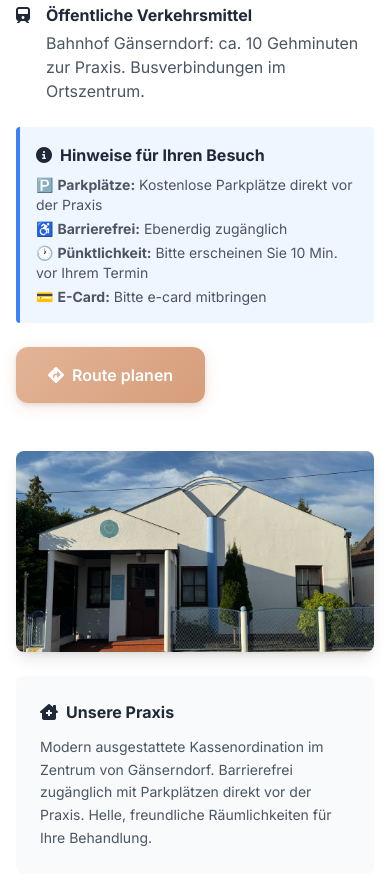
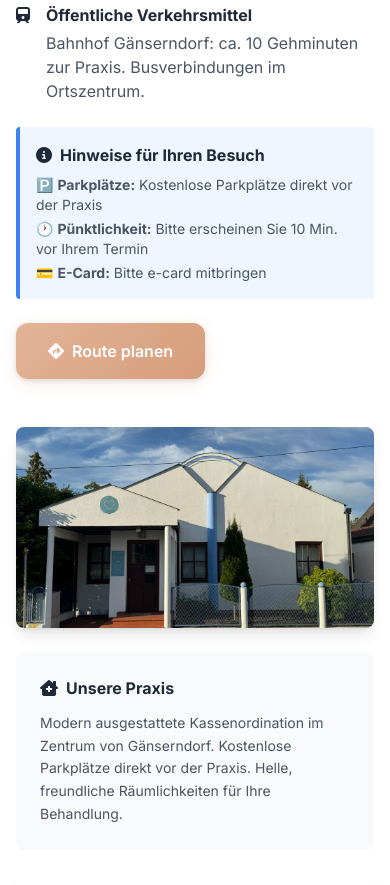
Before and after one commit to gunzi83/imed-professionelle-website, a website: page index.html in a window 390 px wide. Shown: the part 10320-11205 px from the top of the page. Drawn offline with nearby package versions, Linux system fonts and the light colour scheme; grey boxes are pictures that could not be loaded.

Commit message:
content: remove barrier-free accessibility claims due to step at entrance
⚖️ Legal Compliance - Accessibility Claims Removed

Changes made:
- Removed '♿ Barrierefrei: Ebenerdig zugänglich' from visitor information
- Removed 'Barrierefrei zugänglich' from practice description
- Maintained accurate information about parking availability
- Ensures truthful representation of physical accessibility

✅ Updated sections:
- Hinweise für Ihren Besuch: Now shows only parking, punctuality, e-card
- Praxis description: Focuses on modern equipment and parking without false accessibility claims

🎯 Legal benefits:
- Prevents misleading advertising (UWG violations)
- Avoids discrimination law issues (BGStG)
- Protects against potential legal action
- Maintains patient trust through honest communication
- No false expectations for mobility-impaired patients

⚠️ Reasoning: Step at entrance means practice is NOT fully barrier-free accessible

```diff
--- a/index.html
+++ b/index.html
@@ -1644,7 +1644,6 @@
                         </h4>
                         <ul class="text-gray-600 text-sm space-y-1">
                             <li>🅿️ <strong>Parkplätze:</strong> Kostenlose Parkplätze direkt vor der Praxis</li>
-                            <li>♿ <strong>Barrierefrei:</strong> Ebenerdig zugänglich</li>
                             <li>🕐 <strong>Pünktlichkeit:</strong> Bitte erscheinen Sie 10 Min. vor Ihrem Termin</li>
                             <li>💳 <strong>E-Card:</strong> Bitte e-card mitbringen</li>
                         </ul>
@@ -1680,7 +1679,7 @@
                         </h4>
                         <p class="text-gray-600 text-sm leading-relaxed">
                             Modern ausgestattete Kassenordination im Zentrum von Gänserndorf.
-                            Barrierefrei zugänglich mit Parkplätzen direkt vor der Praxis.
+                            Kostenlose Parkplätze direkt vor der Praxis.
                             Helle, freundliche Räumlichkeiten für Ihre Behandlung.
                         </p>
                     </div>
```
